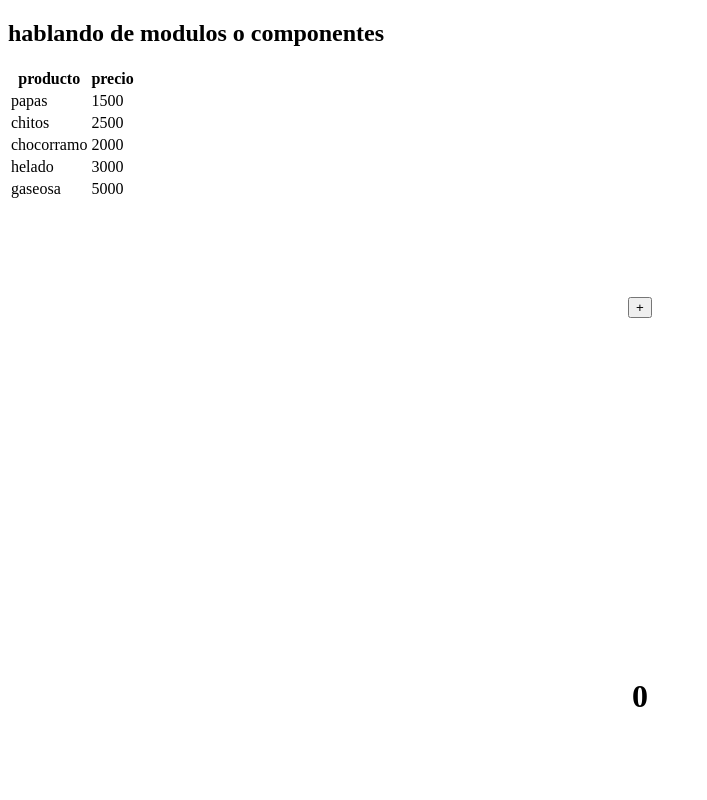
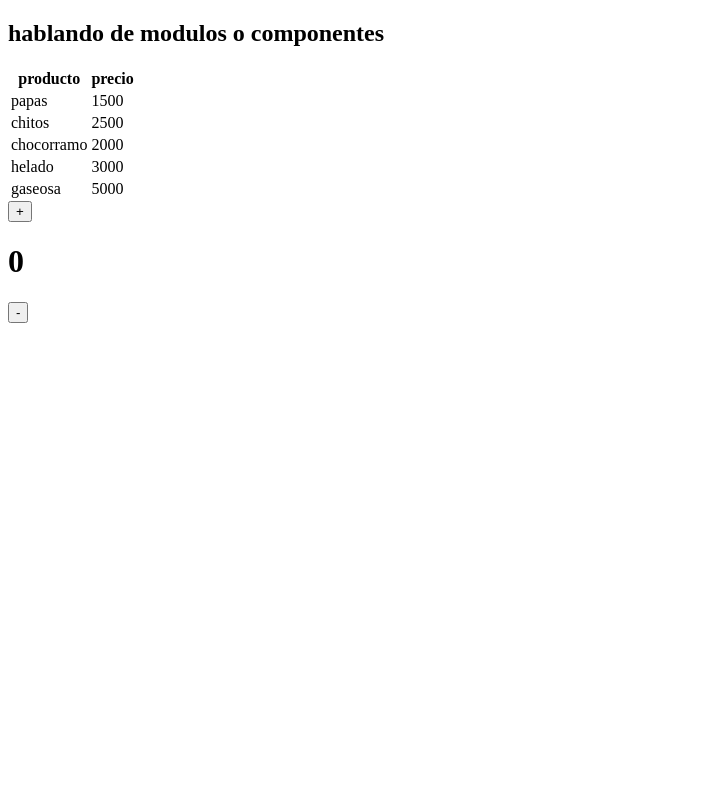
Before and after one commit to LauraCaa/Reactions, a Next.js app: page /components in a window 1280 px wide. Shown: the top 800 px of the page, without its empty margins (0-707 px from the left). Built offline with nearby package versions, Linux system fonts and the light colour scheme.

Commit message:
explicacion de jsx y components

```diff
--- a/src/app/layout.js
+++ b/src/app/layout.js
@@ -1,6 +1,4 @@
-import './globals.css'
 import { Inter } from 'next/font/google'
-
 const inter = Inter({ subsets: ['latin'] })
 
 export const metadata = {
@@ -11,7 +9,7 @@ export const metadata = {
 export default function RootLayout({ children }) {
   return (
     <html lang="en">
-      <body className={inter.className}>{children}</body>
+      <body>{children}</body>
     </html>
   )
 }
--- /dev/null
+++ b/src/components/product-amount.js
@@ -0,0 +1,20 @@
+'use client';
+import { useState } from 'react'
+
+export default function ProductAmount() {
+    const [amount, setAmount] = useState(0)
+    function changeAmount(type){
+      if (type == '+'){
+        setAmount (amount + 1)
+      } else if (amount > 0) {
+        setAmount (amount - 1)
+      };
+    }
+    return (
+      <div>
+        <button onClick={() => changeAmount('+')}>+</button>
+        <h1>{amount}</h1>
+        <button onClick={() => changeAmount('-')}>-</button>
+      </div>
+    )
+  }
--- a/src/components/table.js
+++ b/src/components/products-list.js
@@ -1,4 +1,4 @@
-export default function Table(){
+export default function ProductsList(){
     // se crea un array con todos los objetos que necesitamos
     let products = [
         {name:"papas", price: 1500, stock: 5},
--- a/src/components/shopping-car.js
+++ /dev/null
@@ -1,23 +0,0 @@
-"use client";
-import { useState } from 'react'
-import styles from '../app/page.module.css'
-
-export default function ShoppingCar() {
-    const [calculator, setCalculator] = useState(0)
-    function add(){
-      setCalculator (calculator + 1)
-      console.log(calculator)
-    }
-    function subtract(){
-      if (calculator > 0) {
-        setCalculator (calculator - 1)
-      }
-    }
-    return (
-      <div className= {styles.main}>
-        <button onClick={() => add()}>+</button>
-        <h1>{calculator}</h1>
-        <button onClick={() => subtract()}>-</button>
-      </div>
-    )
-  }
--- a/src/pages/components.js
+++ b/src/pages/components.js
@@ -1,13 +1,13 @@
-import Table from '@/components/table';
-import ShoppingCar from '@/components/shopping-car';
+import ProductsList from '@/components/products-list';
+import ProductAmount from '@/components/product-amount';
 
 //los componentes son fragmentos visuales del codigo que quieo que se repitan en varias partes porque tienen una logica o algo
-export default function Componets(){
+export default function Components(){
     return(
         <>
             <h2>hablando de modulos o componentes</h2>
-             <Table></Table>
-             <ShoppingCar></ShoppingCar>
+             <ProductsList></ProductsList>
+             <ProductAmount></ProductAmount>
         </>
     )
 }
```
Also changed, not shown: src/app/page.js (+6 -6 lines).
